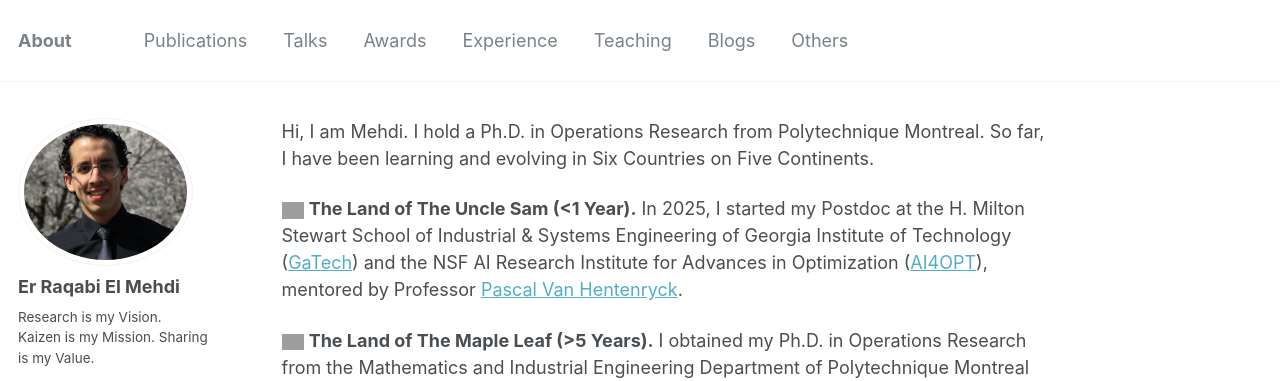
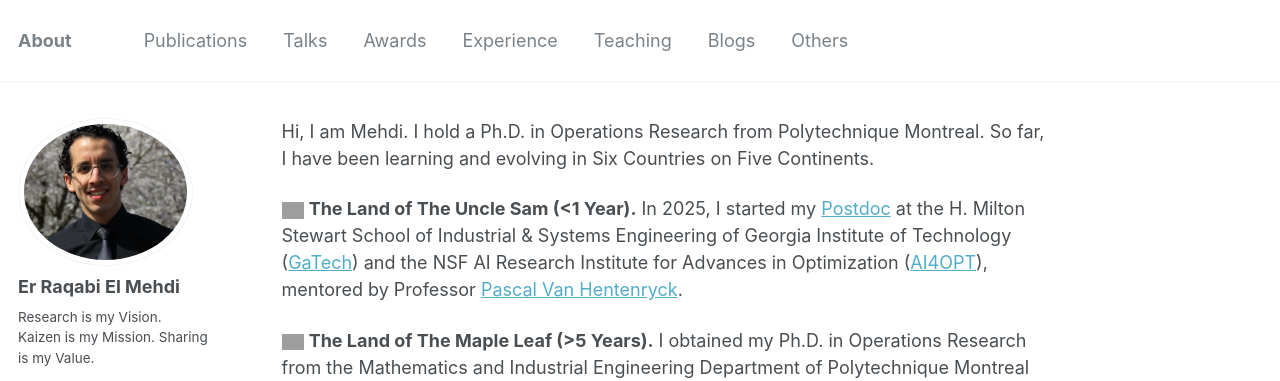
Before and after one commit to RqbMedi/rqbmedi.github.io, a Jekyll site: the page built from _pages/about.md, in a window 1280 px wide and 900 px high. Shown: the top 381 px of the window. Built offline with Jekyll 4.4.1, drawn with Linux system fonts in a browser that asks for light colours; some web fonts are replaced; part of the change alters nothing that is shown; grey boxes are pictures that could not be loaded.

Commit message:
Update about.md

```diff
--- a/_pages/about.md
+++ b/_pages/about.md
@@ -13,7 +13,7 @@ Hi, I am Mehdi. I hold a Ph.D. in Operations Research from Polytechnique Montrea
 
 [comment]: <> (Update: Four Countries on Four Continents. In Australia, I confirmed the Value of Consistency.)
 
-<img alt="United States" src="https://purecatamphetamine.github.io/country-flag-icons/3x2/US.svg" width="22" height="22"/> **The Land of The Uncle Sam (<1 Year).** In 2025, I started my Postdoc at the H. Milton Stewart School of Industrial & Systems Engineering of Georgia Institute of Technology ([GaTech](https://www.gatech.edu/)) and the NSF AI Research Institute for Advances in Optimization ([AI4OPT](https://www.ai4opt.org/)), mentored by Professor [Pascal Van Hentenryck](https://www.isye.gatech.edu/users/pascal-van-hentenryck).
+<img alt="United States" src="https://purecatamphetamine.github.io/country-flag-icons/3x2/US.svg" width="22" height="22"/> **The Land of The Uncle Sam (<1 Year).** In 2025, I started my [Postdoc](https://www.isye.gatech.edu/users/el-mehdi-er-raqabi) at the H. Milton Stewart School of Industrial & Systems Engineering of Georgia Institute of Technology ([GaTech](https://www.gatech.edu/)) and the NSF AI Research Institute for Advances in Optimization ([AI4OPT](https://www.ai4opt.org/)), mentored by Professor [Pascal Van Hentenryck](https://www.isye.gatech.edu/users/pascal-van-hentenryck).
 
 <img alt="Canada" src="http://purecatamphetamine.github.io/country-flag-icons/3x2/CA.svg" width="22" height="22"/> **The Land of The Maple Leaf (>5 Years).** I obtained my Ph.D. in Operations Research from the Mathematics and Industrial Engineering Department of Polytechnique Montreal ([Poly](https://www.polymtl.ca/)) and the Groupe d'Études et de Recherche en Analyse des Décisions ([Gerad](https://www.gerad.ca/en)), advised by Professors [El Hallaoui Issmaïl](https://www.polymtl.ca/expertises/el-hallaoui-issmail) & [Soumis François](https://www.polymtl.ca/expertises/soumis-francois). I have specialized in large-scale optimization from several perspectives: *solver* (commercial, open-source, etc.), *metaheuristics* (local search, simulated annealing, etc.), *exact* (decompositions, branch-and-price, etc.), and *learning* (supervised, unsupervised, etc.). My Research was generously supported by the Fonds de Recherche du Québec - Nature et Technologie ([FRQNT](https://frq.gouv.qc.ca/en/)), the Institut de Valorisation des Données ([IVADO](https://ivado.ca/en/)), and the [OCP Group](https://www.ocpgroup.ma/).
 
```
